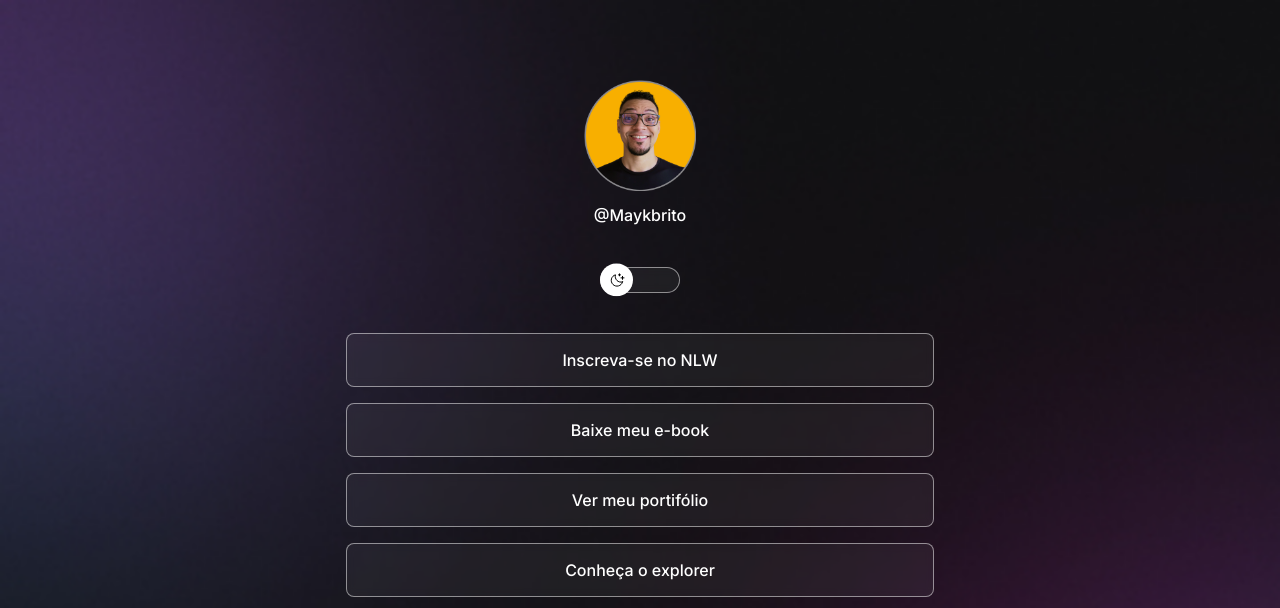
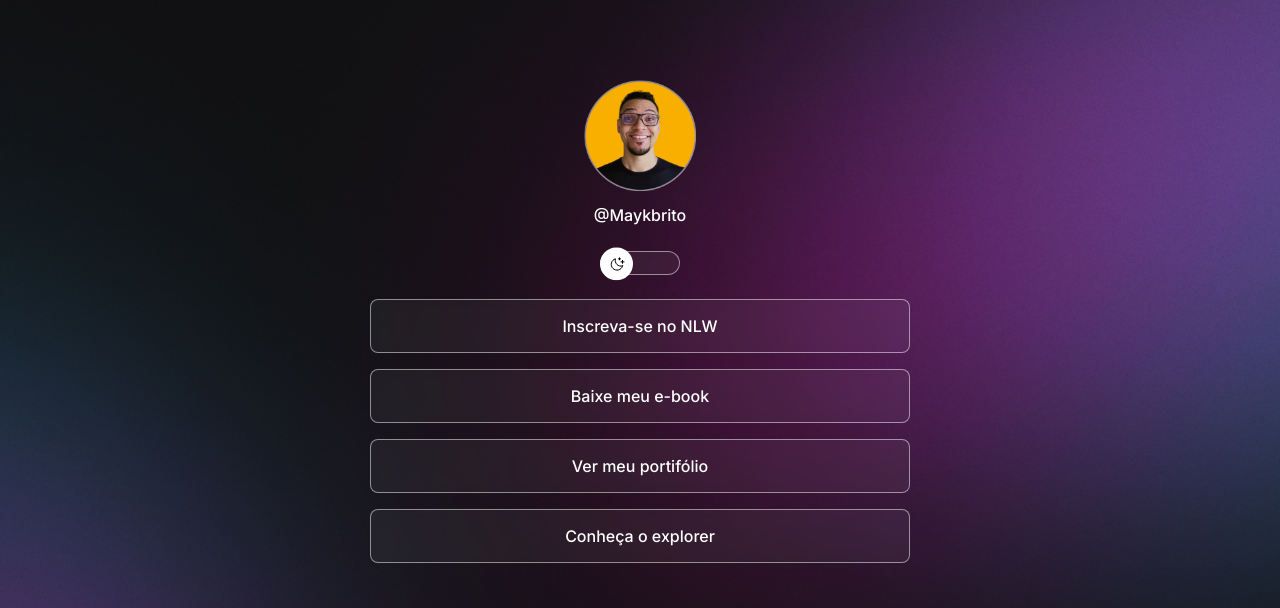
Before and after one commit to neres20030/Projeto-Rocketseat, a plain HTML site: page index.html in a window 1280 px wide. Shown: the top 608 px of the page. Drawn offline with nearby package versions, Linux system fonts and the light colour scheme.

Commit message:
New commit

```diff
--- a/style.css
+++ b/style.css
@@ -1,86 +1,65 @@
-htemplate {
+* {
     margin: 0;
     padding: 0;
     box-sizing: border-box;
-
 }
 
-
-:root
-{
+:root {
     --text-color: white;
     --bg-url: url(./assets/bg-mobile.jpg);
-    --strooke-color: rgba(255, 255, 255, 0.5);
+    --stroke-color: rgba(255, 255, 255, 0.5);
     --surface-color: rgba(255, 255, 255, 0.05);
     --surface-color-hover: rgba(255, 255, 255, 0.02);
-    --highlit-color: rgba(255, 255, 255, 0.2);
+    --highlight-color: rgba(255, 255, 255, 0.2);
     --switch-bg-url: url(./assets/moon-stars.svg);
-
 }
 
-
-
-
-.light
-{
+.light {
     --text-color: black;
     --bg-url: url(./assets/bg-mobile-light.jpg);
-    --strooke-color: rgba(0, 0, 0, 0.5);
+    --stroke-color: rgba(0, 0, 0, 0.5);
     --surface-color: rgba(0, 0, 0, 0.05);
     --surface-color-hover: rgba(0, 0, 0, 0.02);
-    --highlit-color: rgba(0, 0, 0, 0.1);
+    --highlight-color: rgba(0, 0, 0, 0.1);
     --switch-bg-url: url(./assets/sun.svg);
-
 }
 
-body
-{
-
-
+body {
     background: var(--bg-url) no-repeat top center/cover;
     height: 100vh;
-
 }
 
 body * {
     font-family: "Inter", sans-serif;
     color: var(--text-color);
-
-
 }
-
 
 #container {
     width: 100%;
     max-width: 588px;
-margin: 56px auto 0px;
+    margin: 56px auto 0;
     padding: 0 24px;
 }
 
-#profile
-{text-align: center;
-padding: 24px;}
+#profile {
+    text-align: center;
+    padding: 24px;
+}
 
 #profile img {
     width: 112px;
-
-
 }
 
-#profile p
-{
+#profile p {
     font-weight: 500;
     line-height: 24px;
     margin-top: 8px;
-
-
 }
 
 #switch {
     position: relative;
     width: 80px;
-    margin: 0px auto;
-
+    margin: 0 auto;
 }
 
 #switch button {
@@ -93,8 +72,6 @@ margin-top: 8px;
     left: 0;
     z-index: 1;
     transform: translateY(-11%);
-
-
 }
 
 .light #switch button {
@@ -106,25 +83,19 @@ left: initial;
     display: block;
     height: 24px;
     background: var(--surface-color);
-    border: 1px solid var(--strooke-color);
+    border: 1px solid var(--stroke-color);
     backdrop-filter: blur(4px);
     -webkit-backdrop-filter: blur(4px);
     border-radius: 9999px;
-
 }
 
-
-/*links  */
-
+/* Links */
 ul {
-
     list-style: none;
     display: flex;
     flex-direction: column;
     gap: 16px;
-
     padding: 24px 0;
-
 }
 
 ul li a {
@@ -132,9 +103,8 @@ ul li a {
     justify-content: center;
     align-items: center;
     padding: 16px 24px;
-
     background: var(--surface-color);
-border: 1px solid var(--strooke-color);
+    border: 1px solid var(--stroke-color);
     border-radius: 8px;
     backdrop-filter: blur(4px);
     -webkit-backdrop-filter: blur(4px);
@@ -143,18 +113,13 @@ font-weight: 500;
     transition: background-color 0.2s;
 }
 
-/* pseudo-selector */
-
 ul li a:hover {
     background: rgba(255, 255, 255, 0.05);
     border: 1.5px solid var(--text-color);
-
 }
 
-/*social*/
-
-#social-links
-{
+/* Social */
+#social-links {
     display: flex;
     justify-content: center;
     gap: 16px;
@@ -163,31 +128,24 @@ ul li a:hover {
 }
 
 #social-links a {
-
     display: flex;
     align-items: center;
     justify-content: center;
     padding: 16px;
     transition: background 0.2s;
-
 }
 
-#social-links a :hover {
+#social-links a:hover {
     background: rgba(255, 255, 255, 0.2);
-
 }
 
 footer {
     text-align: center;
     padding: 24px;
-
 }
 
-
-@media (min-widht: 700px) {
-
+@media (min-width: 700px) {
     :root {
-
         --bg-url: url(./assets/bg-desktop.jpg);
     }
 
```
Lines whose indentation alone changed are shown as unchanged.
